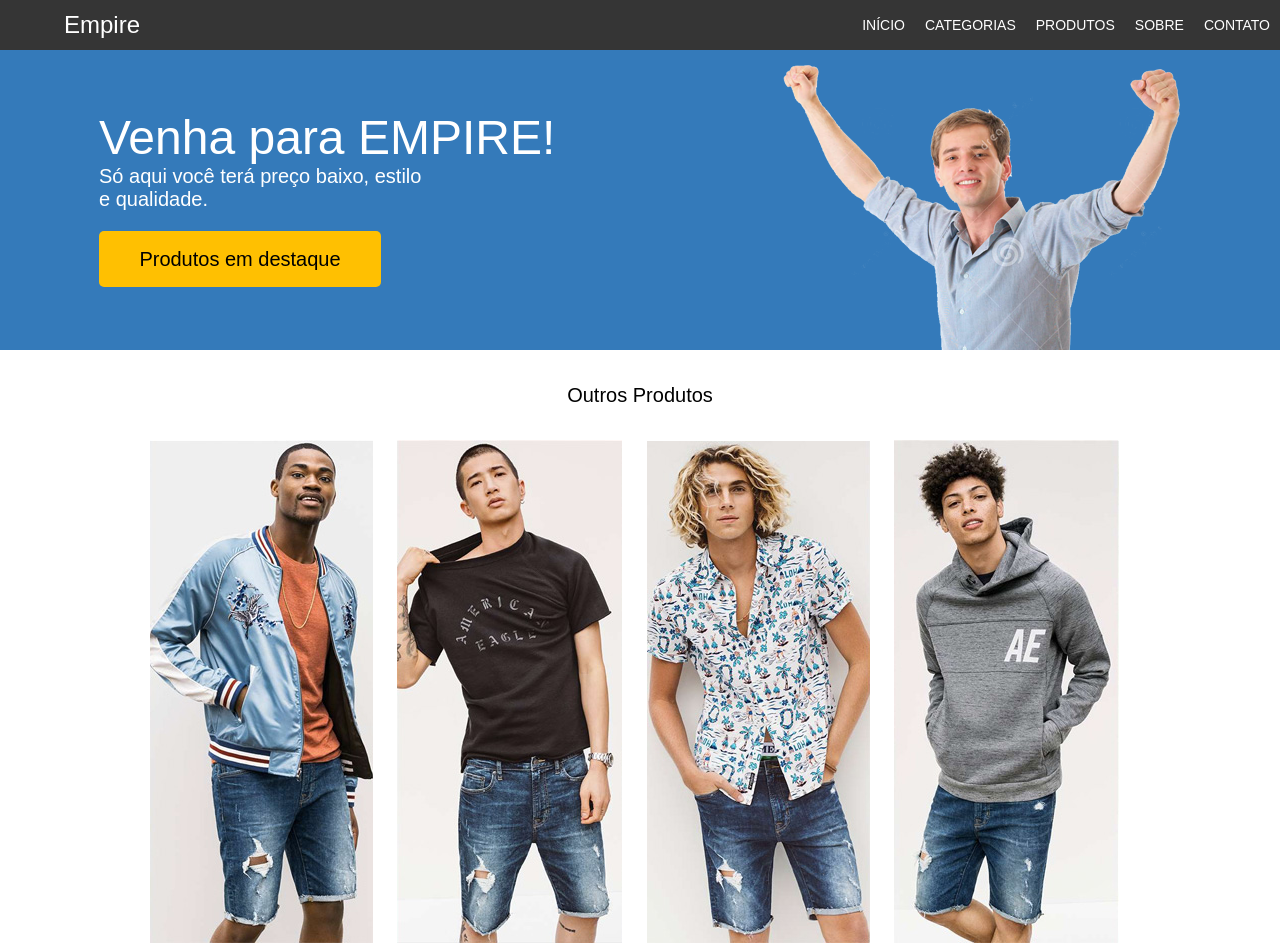
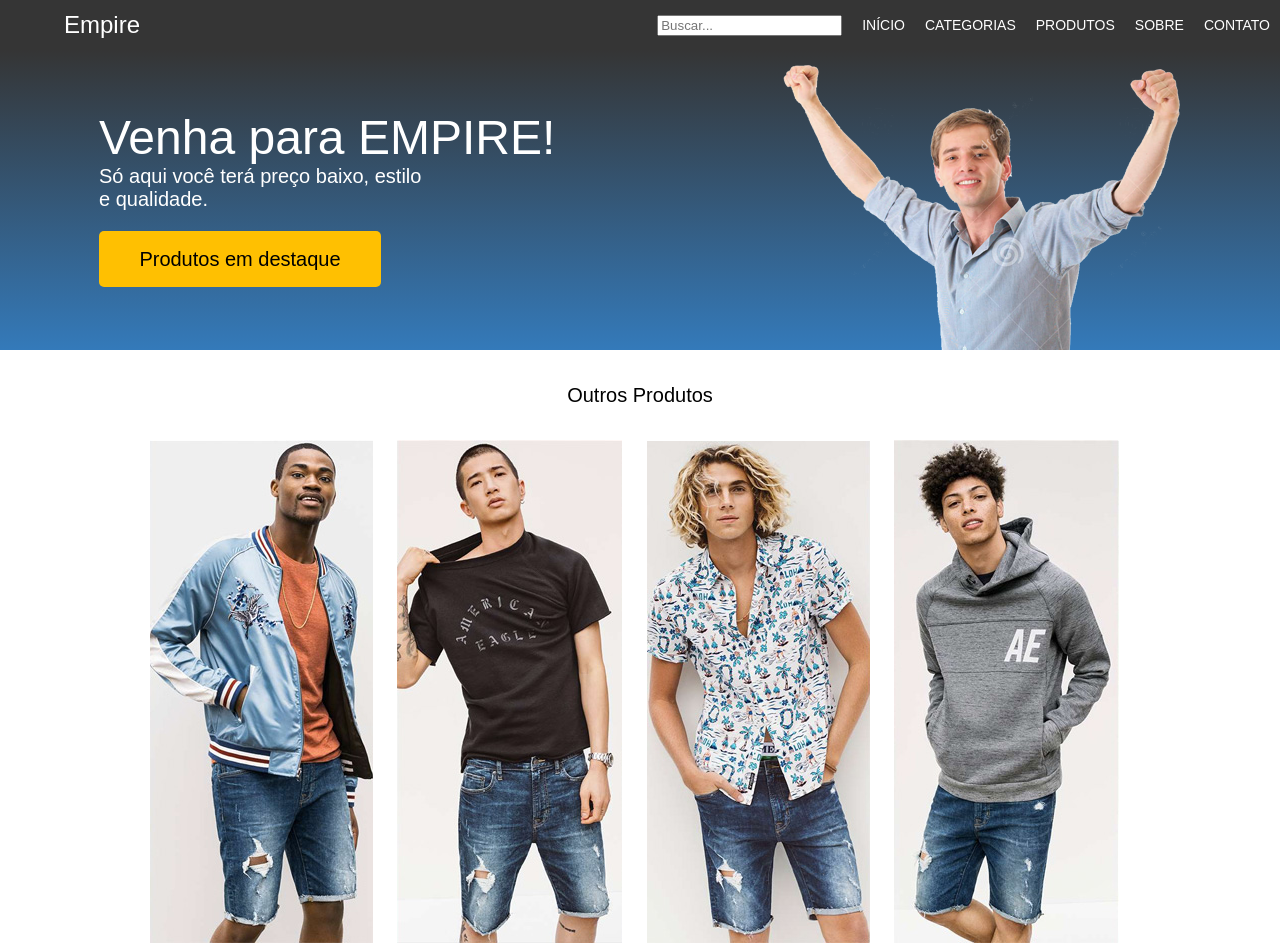
Before and after one commit to hiurygoes/testes, a plain HTML site: page index.html in a window 1280 px wide. Shown: the top 943 px of the page. Drawn offline with Linux system fonts and the light colour scheme.

Commit message:
formulário de busca e nova cor do banner

```diff
--- a/index.html
+++ b/index.html
@@ -13,6 +13,7 @@
          </div>
          <div class="menu">
           <ul>
+           <li><input class="buscar" type="search" name="search" placeholder="Buscar..." ></li>
            <li>INÍCIO</li>
            <li>CATEGORIAS</li>
            <li>PRODUTOS</li>
--- a/style.css
+++ b/style.css
@@ -43,7 +43,9 @@ body{
 .banner{
     overflow: hidden;
     height: 300px;
-    background-color: #347aba;
+    background:#347aba;
+    background: linear-gradient(#353535,#347aba);
+    background:-o-linear-gradient(#353535,#347aba);
 }
 .bannerinterior{
     width: 80%;
@@ -77,9 +79,6 @@ body{
     cursor: pointer;
     border-radius: 5px;
 }
-.conteudo{
-
-}
 .conteudointerno{
     width: 1000px;
     margin: auto;
```
